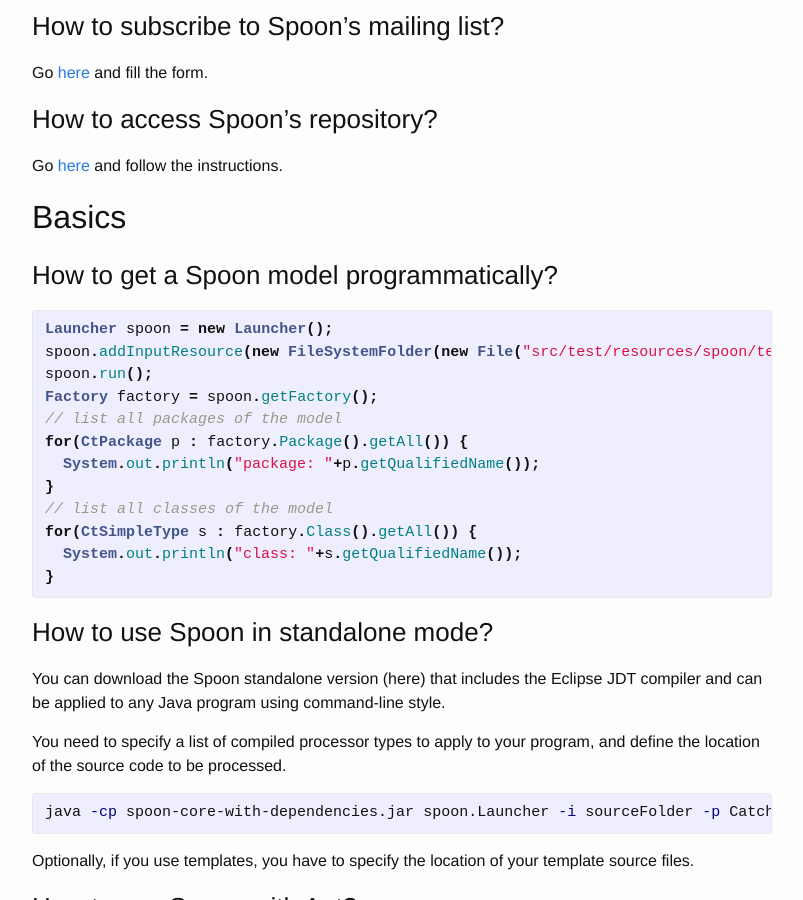
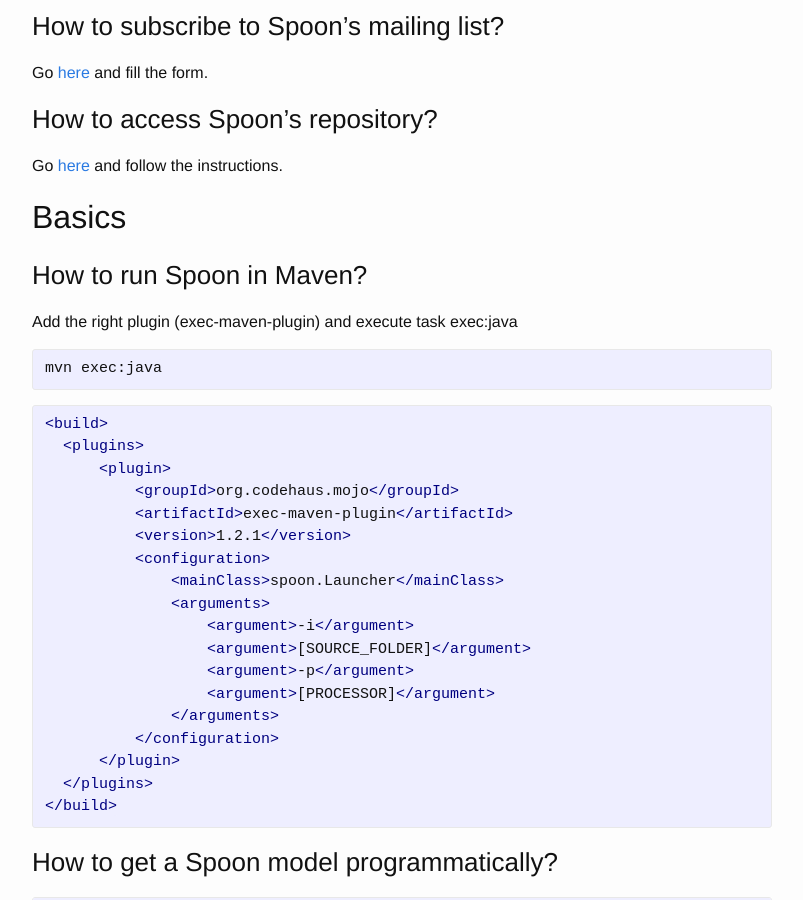
Before and after one commit to INRIA/spoon, a Jekyll site: the page built from 03-faq.md, in a window 1280 px wide and 900 px high, scrolled down 220 px. Shown: the whole window, without its empty margins (238-1041 px from the left). Built offline with Jekyll 4.4.1, drawn with Linux system fonts in a browser that asks for light colours.

Commit message:
adds a question

```diff
--- a/03-faq.md
+++ b/03-faq.md
@@ -15,6 +15,35 @@
 Go [here](http://gforge.inria.fr/scm/?group_id=73) and follow the instructions.
 
 ## Basics
+
+### How to run Spoon in Maven?
+
+Add the right plugin (exec-maven-plugin) and execute task exec:java
+
+{% highlight PowerShell %}
+mvn exec:java
+{% endhighlight %}
+
+{% highlight xml %}
+<build>
+  <plugins>
+      <plugin>
+          <groupId>org.codehaus.mojo</groupId>
+          <artifactId>exec-maven-plugin</artifactId>
+          <version>1.2.1</version>
+          <configuration>
+              <mainClass>spoon.Launcher</mainClass>
+              <arguments>
+                  <argument>-i</argument>
+                  <argument>[SOURCE_FOLDER]</argument>
+                  <argument>-p</argument>
+                  <argument>[PROCESSOR]</argument>
+              </arguments>
+          </configuration>
+      </plugin>
+  </plugins>
+</build>
+{% endhighlight %}
 
 ### How to get a Spoon model programmatically?
 
```
Also changed, not shown: _posts/2014-10-02-usage.md (+1 -1 lines).
